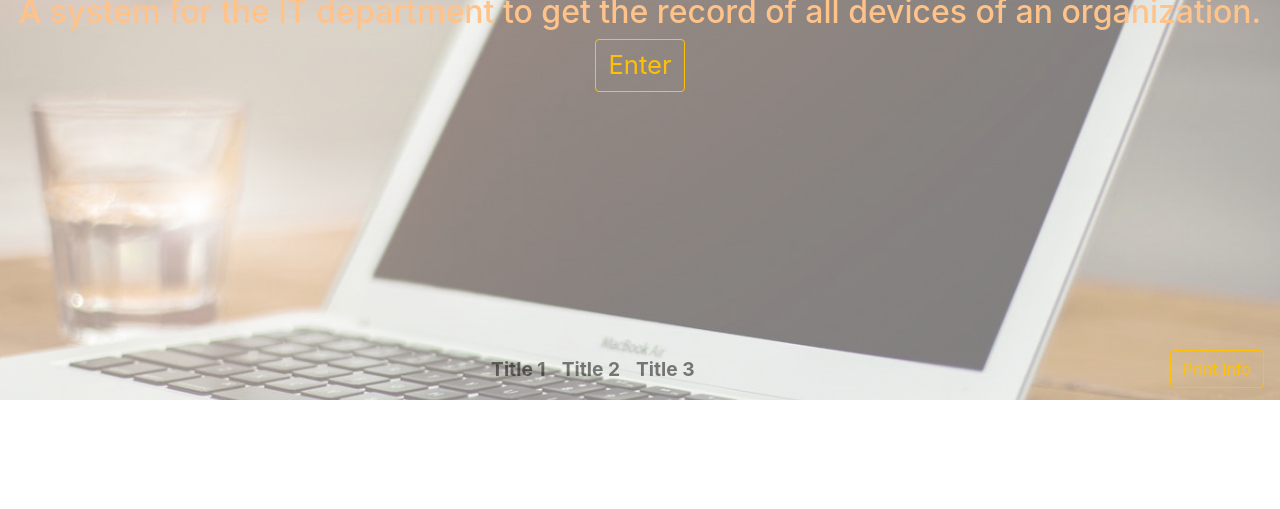
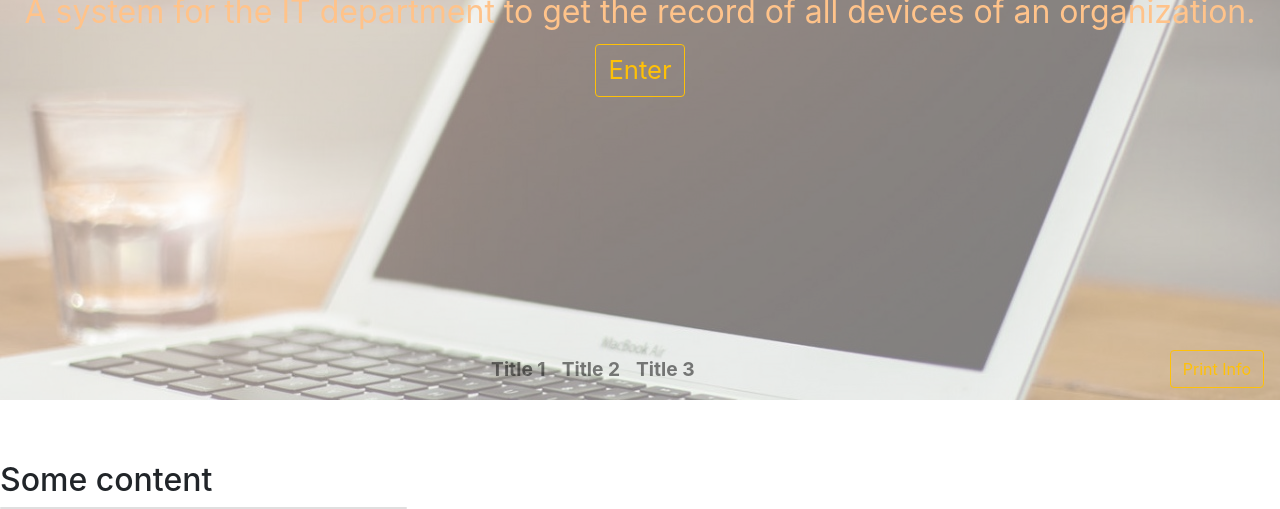
Before and after one commit to AlexGz9851/InventorySystem, a plain HTML site: page index.html in a window 1280 px wide. Shown: the part 400-909 px from the top of the page. Before the commit the page ends 861 px from the top, so only its background shows below. Drawn offline with nearby package versions, Linux system fonts and the light colour scheme.

Commit message:
Added dashboard file
And some other changes

```diff
--- a/index.html
+++ b/index.html
@@ -13,7 +13,7 @@
         <div class='background'></div>
         <div class='content align-middle'>
             <h1>Inventory System</h1>
-            <h2>A system for the IT department to get the record of all devices of an organization.</h2>
+            <p>A system for the IT department to get the record of all devices of an organization.</p>
             <button type='button' class='btn btn-outline-warning btn-xlarge'>Enter</button>
         </div>
     </header>
@@ -39,7 +39,14 @@
         </div>
     </nav>
     <div class'container'>
-        <div class='row'></div>
+        <div class='row'>
+            <div class='col-xl-12'>
+                <h2>Some content</h2>
+            </div>
+            <div class='col-xl-4 col-sm-12'>
+                <div class='card'></div>
+            </div>
+        </div>
     </div>
     <script src="https://code.jquery.com/jquery-3.2.1.slim.min.js" integrity="sha384-KJ3o2DKtIkvYIK3UENzmM7KCkRr/rE9/Qpg6aAZGJwFDMVNA/GpGFF93hXpG5KkN" crossorigin="anonymous"></script>
     <script src="https://cdnjs.cloudflare.com/ajax/libs/popper.js/1.12.9/umd/popper.min.js" integrity="sha384-ApNbgh9B+Y1QKtv3Rn7W3mgPxhU9K/ScQsAP7hUibX39j7fakFPskvXusvfa0b4Q" crossorigin="anonymous"></script>
--- a/static/sass/InventorySystem.scss
+++ b/static/sass/InventorySystem.scss
@@ -27,8 +27,9 @@ header{
         color: $main_color;
         font-size:4rem;
     }
-    h2{
+    p{
         color:$secondary_color;
+        font-size:2rem;
         margin-bottom: .5rem;
     }
     width: 100%;
```
Also changed, not shown: dashboard.html (added), static/css/InventorySystem.min.css, 1 other file.
